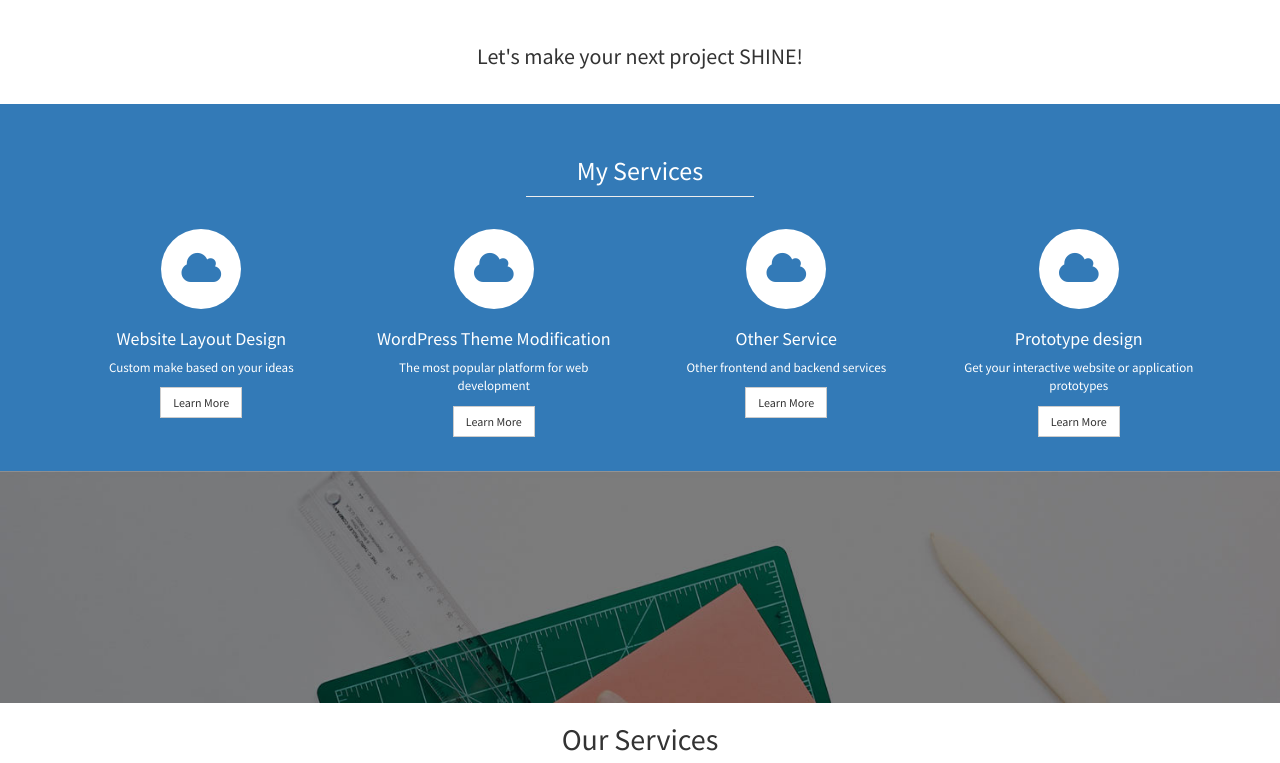
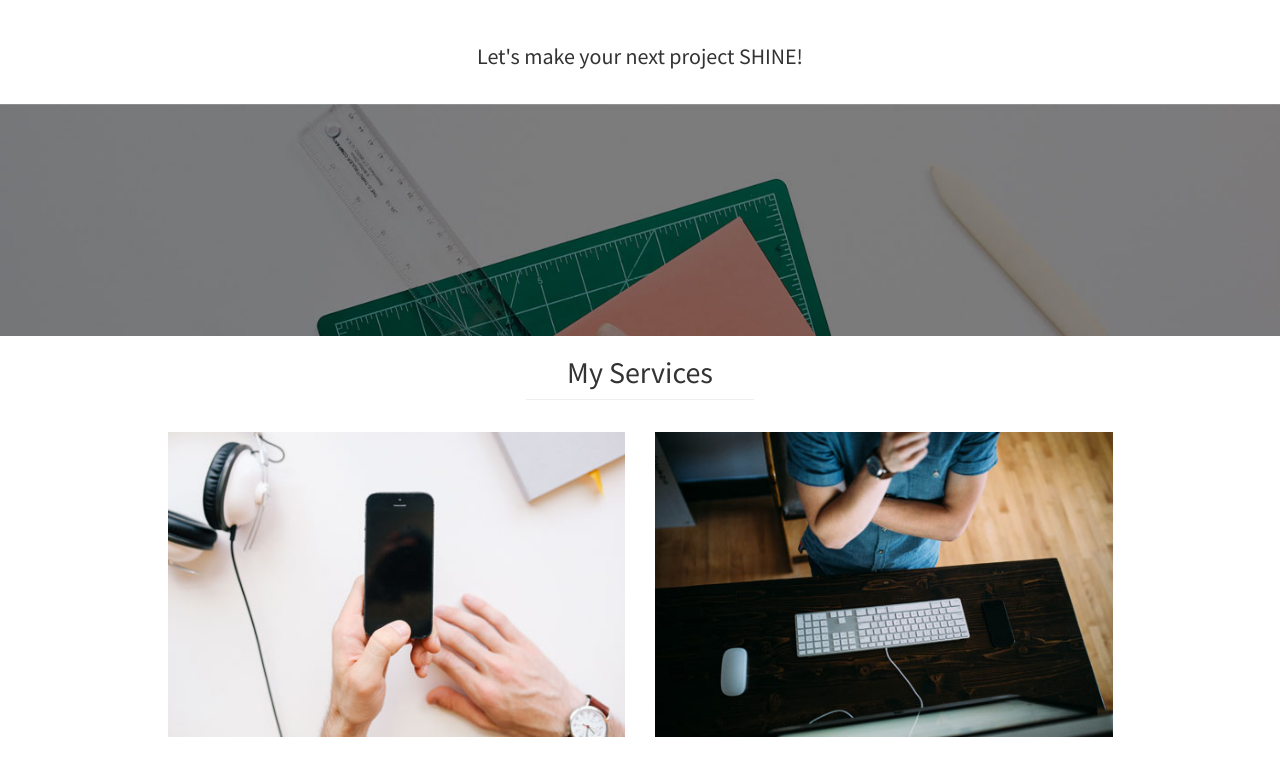
Before and after one commit to UyenTran218/UyenTran218.github.io, a plain HTML site: page index.html in a window 1280 px wide. Shown: the part 903-1666 px from the top of the page. Drawn offline with Linux system fonts and the light colour scheme.

Commit message:
Update index.html
Change Location

```diff
--- a/index.html
+++ b/index.html
@@ -38,47 +38,7 @@
     	</div>
     </div> <!-- end top2 -->
 
-    <div class="top3">
-    	<div class="container">
-    		<div class="row tieudetop2">
-    			<div class="col-md-12 text-center">
-    				<h2>My Services</h2>
-    				<hr class="vienduoi">
-    			</div>
-    		</div> <!-- endrow tieudetop2 -->
 
-    		<div class="row _4cot">
-    			<div class="col-xs-12 col-sm-6 col-md-3 col-lg-3 text-center">
-    				<div class="iconto"><div class="fa fa-cloud"></div></div>
-    				<h3>Website Layout Design</h3>
-    				<p>Custom make based on your ideas</p>
-    				<a href="" class="btn btn-default nuttrang">Learn More</a>
-    			</div>
-
-    			<div class="col-xs-12 col-sm-6 col-md-3 col-lg-3 text-center">
-    				<div class="iconto"><div class="fa fa-cloud"></div></div>
-    				<h3>WordPress Theme Modification</h3>
-    				<p>The most popular platform for web development</p>
-    				<a href="" class="btn btn-default nuttrang">Learn More</a>
-    			</div>
-
-    			<div class="col-xs-12 col-sm-6 col-md-3 col-lg-3 text-center">
-    				<div class="iconto"><div class="fa fa-cloud"></div></div>
-    				<h3>Other Service</h3>
-    				<p>Other frontend and backend services</p>
-    				<a href="" class="btn btn-default nuttrang">Learn More</a>
-    			</div>
-
-    			<div class="col-xs-12 col-sm-6 col-md-3 col-lg-3 text-center">
-    				<div class="iconto"><div class="fa fa-cloud"></div></div>
-    				<h3>Prototype design</h3>
-    				<p>Get your interactive website or application prototypes</p>
-    				<a href="" class="btn btn-default nuttrang">Learn More</a>
-    			</div>
-
-    		</div>
-    	</div>
-    </div> <!-- end top3 -->
 
 	<div class="top4 anhnen">
 		<div class="container text-center">
@@ -92,7 +52,7 @@
 		<div class="container">
 		<div class="row tieudetop3">
     			<div class="col-md-12 text-center">
-    				<h2>Our Services</h2>
+    				<h2>My Services</h2>
     				<hr class="vienduoi">
     			</div>
     	</div> <!-- endrow tieudetop3 -->
@@ -112,10 +72,7 @@
     		<div class="col-xs-6 col-sm-6 col-md-6 col-lg-6">
     			<img src="images/portfolio-4.jpg" alt="" class="img-responsive">
     		</div>
-    			<!-- </div>
-    			<div class="text-center">
-    				<a href="" class="btn btn-default viewmoreitems">View More Items</a>
-    			</div> -->
+
     		</div> <!-- end 10 phan -->
     	</div>
     	</div>
@@ -131,7 +88,7 @@
 	</div> <!-- end top6 -->
 
 	<div class="top7">
-		<iframe src="https://www.google.com/maps/embed?pb=!1m18!1m12!1m3!1d3272.927457960459!2d138.56754821577394!3d-34.88316787984569!2m3!1f0!2f0!3f0!3m2!1i1024!2i768!4f13.1!3m3!1m2!1s0x6ab0c897442ad55b%3A0xd9be0a5bc9a225fc!2s20%20Auburn%20Cres%2C%20Croydon%20Park%20SA%205008!5e0!3m2!1svi!2sau!4v1580051925260!5m2!1svi!2sau" width="100%" height="550" frameborder="0" style="border:0;" allowfullscreen=""></iframe>
+		<iframe src="https://www.google.com/maps/place/Adelaide+Nam+%C3%9Ac/@-34.9994789,138.0506691,9z/data=!3m1!4b1!4m5!3m4!1s0x6ab735c7c526b33f:0x4033654628ec640!8m2!3d-34.9284989!4d138.6007456" width="100%" height="550" frameborder="0" style="border:0;" allowfullscreen=""></iframe>
 	</div> <!-- end top7 -->
 
 	<div class="footer">
```
